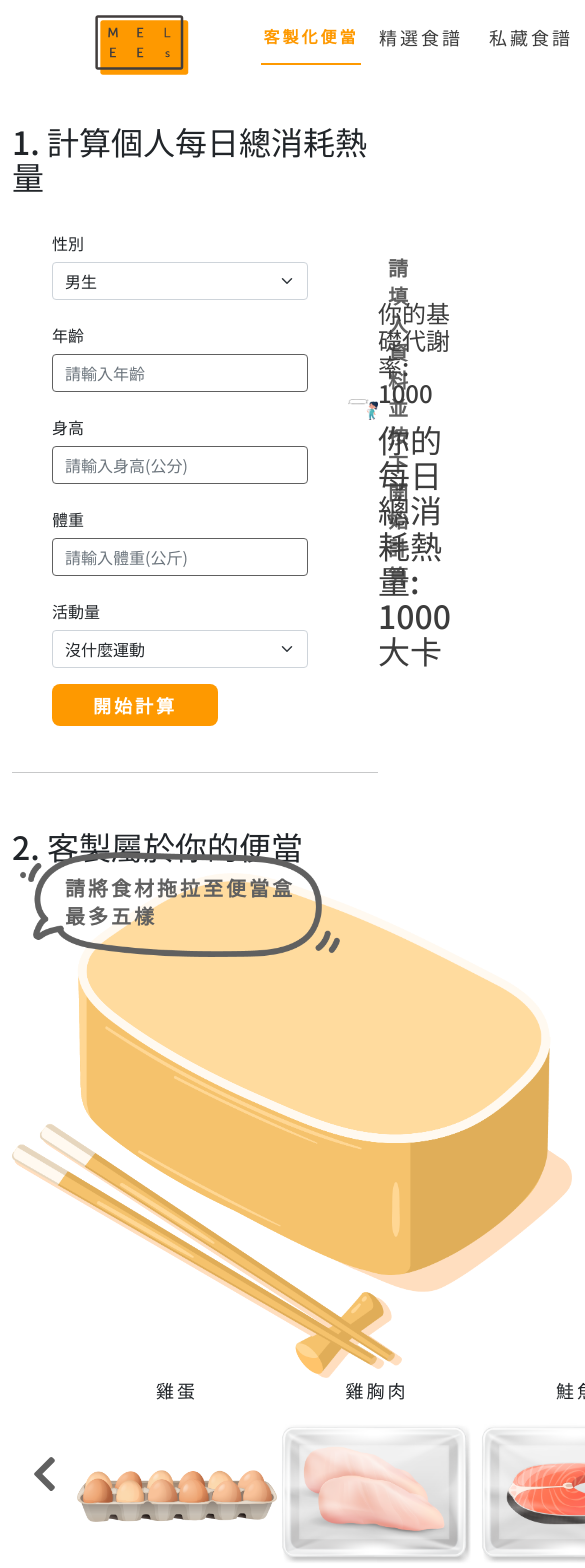
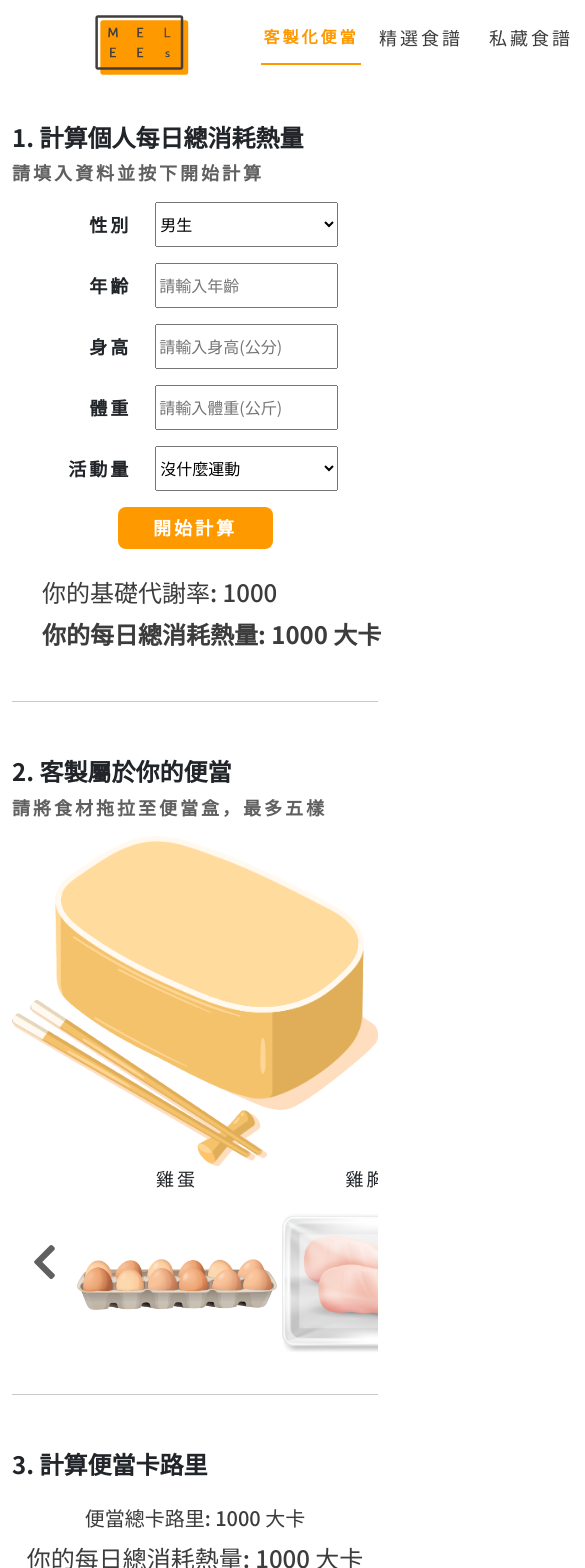
Before and after one commit to gemini497586/melees, a React (Create React App) app in the folder frontend/: page / in a window 390 px wide. Shown: the top 1568 px of the page, 585 px wide, since content can reach past the window. Built offline with nearby package versions, Linux system fonts and the light colour scheme.

Commit message:
修改box RWD

```diff
--- a/frontend/src/pages/box/Box.js
+++ b/frontend/src/pages/box/Box.js
@@ -7,6 +7,7 @@ import Table from '../../component/Table'
 import CardRecipe from '../../component/CardRecipe'
 import CardShopping from '../../component/CardShopping'
 import BoxUp from '../../images/box_up.png'
+import BoxDown from '../../images/box_down.png'
 import Woman from '../../images/box_woman.png'
 import Man from '../../images/box_man.png'
 import dialog from '../../images/dialog_1.png'
@@ -63,29 +64,34 @@ function Box() {
         {/* 第一段 */}
         <div className="container b-step">
           <h4 className="b-title">1. 計算個人每日總消耗熱量</h4>
-          <div className="d-flex ">
+          <p className="font-700L b-note">請填入資料並按下開始計算</p>
+          <div className="b-page1">
             {/* 左邊表單 */}
-            <div className="col-md-5 b-page1-calc">
-              <form>
+            <div className="col-12 col-md-5 b-page1-calc">
+              <form className="d-flex flex-column">
                 <Input />
-                <button className="font-700M b-btn" onClick={handleSubmit}>
+                {/* <button className="font-700M b-btn" onClick={handleSubmit}>
                   開始計算
-                </button>
+                </button> */}
               </form>
             </div>
             {/* 右邊介紹 */}
-            <div className="col-md-7 b-page1-right">
+            <div className="col-12 col-md-7 b-page1-right">
+              <div className="b-page1-text">
                 <div className="b-page1-image">
                   <p className="font-700L b-page1-note">
                     請填入資料並按下開始計算
                   </p>
-                <img className="b-contain-fit" src={Woman} alt="woman" />
+                  <img
+                    className="b-contain-fit b-page1-woman"
+                    src={Woman}
+                    alt="woman"
+                  />
                 </div>
-              <div className="b-page1-text">
                 <h5 className="pb-2">
                   你的基礎代謝率: <span>1000</span>
                 </h5>
-                <h4>
+                <h4 className="b-page1-cal">
                   你的每日總消耗熱量: <span>1000</span> 大卡
                 </h4>
               </div>
@@ -96,7 +102,8 @@ function Box() {
         {/* 第二段 */}
         <div className="b-customized b-step">
           <div className="container position-relative">
-            <h4>2. 客製屬於你的便當</h4>
+            <h4 className="b-title">2. 客製屬於你的便當</h4>
+            <p className="font-700L b-note">請將食材拖拉至便當盒，最多五樣</p>
             <div className="b-page2-image">
               <p className="font-700L b-page2-note">
                 請將食材拖拉至便當盒
@@ -105,8 +112,13 @@ function Box() {
               </p>
               <img className="b-contain-fit" src={dialog} alt="dialog" />
             </div>
-            <div className="b-page2-bento">
+            <div className="col-12">
+              <div className="b-page2-box">
+                <div className="b-page2-box-up">
                   <img src={BoxUp} alt="BoxUp" class="b-cover-fit" />
+                </div>
+                <img src={BoxDown} alt="BoxDown" class="b-cover-fit" />
+              </div>
             </div>
             <div className="b-page2-menu">
               <FontAwesomeIcon icon="chevron-left" className="chevron" />
@@ -120,10 +132,9 @@ function Box() {
         {/* 第三段 */}
         <div className="container b-step">
           <h4 className="b-title">3. 計算便當卡路里</h4>
-          <div className="d-flex justify-content-between b-page3">
+          <div className="b-page3">
             {/* 左邊 */}
             <div className="col-12 col-md-6 b-page3-left">
-              <div className="b-page3-image">
               <div className="b-page3-text">
                 <h6 className="pb-2">
                   便當總卡路里: <span>1000</span> 大卡
@@ -132,6 +143,7 @@ function Box() {
                   你的每日總消耗熱量: <span>1000</span> 大卡
                 </h5>
               </div>
+              <div className="b-page3-image b-page3-man">
                 <img className="b-contain-fit" src={Man} alt="Man" />
               </div>
               <div className="b-page3-btn">
@@ -151,6 +163,7 @@ function Box() {
             </div>
           </div>
         </div>
+        {/* 最下面推薦食譜 商品 */}
         <CardRecipe />
         {/* <br /> */}
         <CardShopping />
--- a/frontend/src/pages/box/Input.js
+++ b/frontend/src/pages/box/Input.js
@@ -9,13 +9,12 @@ function Input(props) {
   const [active, setActive] = useState('')
   return (
     <>
-      <div className="mb-3 row">
-        <label htmlFor="weight" className="col-md-3 col-form-label">
+      <div className="mb-3 row align-items-center">
+        <label htmlFor="weight" className="col-4 font-700M">
           性別
         </label>
-        <div className="col-md-9">
+        <div className="col-8">
           <select
-            className="form-select"
             value={gender}
             onChange={(e) => {
               setGender(e.target.value)
@@ -27,16 +26,15 @@ function Input(props) {
           </select>
         </div>
       </div>
-      <div className="mb-3 row">
-        <label htmlFor="age" className="col-sm-3 col-form-label">
+      <div className="mb-3 row align-items-center">
+        <label htmlFor="age" className="col-4 font-700M">
           年齡
         </label>
-        <div className="col-sm-9">
+        <div className="col-8">
           <input
             type="number"
             name="age"
             value={age}
-            className="form-control"
             placeholder="請輸入年齡"
             min="0"
             onChange={(e) => {
@@ -45,16 +43,15 @@ function Input(props) {
           />
         </div>
       </div>
-      <div className="mb-3 row">
-        <label htmlFor="heigh" className="col-sm-3 col-form-label">
+      <div className="mb-3 row align-items-center">
+        <label htmlFor="heigh" className="col-4 font-700M">
           身高
         </label>
-        <div className="col-sm-9">
+        <div className="col-8">
           <input
             type="number"
             name="heigh"
             value={height}
-            className="form-control"
             placeholder="請輸入身高(公分)"
             min="0"
             onChange={(e) => {
@@ -63,16 +60,15 @@ function Input(props) {
           />
         </div>
       </div>
-      <div className="mb-3 row">
-        <label htmlFor="weight" className="col-sm-3 col-form-label">
+      <div className="mb-3 row align-items-center">
+        <label htmlFor="weight" className="col-4 font-700M">
           體重
         </label>
-        <div className="col-sm-9">
+        <div className="col-8">
           <input
             type="number"
             name="weight"
             value={weight}
-            className="form-control"
             placeholder="請輸入體重(公斤)"
             min="0"
             onChange={(e) => {
@@ -81,13 +77,12 @@ function Input(props) {
           />
         </div>
       </div>
-      <div className="mb-3 row">
-        <label htmlFor="Active" className="col-sm-3 col-form-label">
+      <div className="mb-3 row align-items-center">
+        <label htmlFor="Active" className="col-4 font-700M">
           活動量
         </label>
-        <div className="col-sm-9">
+        <div className="col-8">
           <select
-            className="form-select"
             value={active}
             onChange={(e) => {
               setActive(e.target.value)
@@ -102,6 +97,9 @@ function Input(props) {
           </select>
         </div>
       </div>
+      <div className="row">
+        <button className="font-700M b-btn">開始計算</button>
+      </div>
     </>
   )
 }
--- a/frontend/src/style/box.css
+++ b/frontend/src/style/box.css
@@ -22,12 +22,11 @@
   padding-bottom: 30px;
   margin: 0;
 }
-
 /* 按鈕們 */
 .b-btn {
   background: var(--color-primary);
   color: var(--color-white);
-  padding: 0 40px;
+  padding: 0 20px;
   height: 42px;
   border: 1px solid transparent;
   border-radius: 8px;
@@ -39,21 +38,61 @@
 .b-btnblue {
   background: var(--color-FBblue);
   color: var(--color-white);
-  padding: 0 40px;
+  padding: 0 20px;
   height: 42px;
   border: 1px solid transparent;
   border-radius: 8px;
 }
-
+@media screen and (max-width: 414px) {
+  .b-title,
+  .b-page1-cal {
+    display: block;
+    font-size: 24px;
+    line-height: 26.4px;
+    font-weight: 700;
+  }
+}
 /* 第一段 */
-
+.b-page1 {
+  display: flex;
+  justify-content: space-between;
+  align-items: flex-end;
+  padding-bottom: 30px;
+}
+.b-note {
+  color: var(--color-grey-800);
+  margin-top: -20px;
+  display: none;
+}
 .b-page1-calc {
-  margin-bottom: 30px;
   padding: 0 40px;
+  white-space: nowrap;
+}
+.b-page1-calc label {
+  text-align: end;
+}
+.b-page1-calc select,
+.b-page1-calc input {
+  width: 100%;
+  height: 45px;
+}
+.b-page1-calc button {
+  width: 50%;
+  margin: 0 auto;
 }
 .b-page1-right {
   position: relative;
-  padding-left: 30px;
+  margin-left: 30px;
+}
+.b-page1-text {
+  color: var(--color-grey-900);
+  position: relative;
+}
+.b-page1-image {
+  position: absolute;
+  bottom: 0px;
+  right: 100px;
+  height: 370px;
 }
 .b-page1-note {
   color: var(--color-grey-800);
@@ -61,15 +100,22 @@
   top: 30px;
   left: 40px;
 }
-.b-page1-image {
-  position: absolute;
-  right: 0;
-  height: 370px;
-}
-.b-page1-text {
-  color: var(--color-grey-900);
-  position: absolute;
-  bottom: 80px;
+@media screen and (max-width: 414px) {
+  .b-page1 {
+    display: block;
+  }
+  .b-page1-image {
+    display: none;
+  }
+  .b-note {
+    display: block;
+    font-size: 18px;
+    line-height: 25.2px;
+    letter-spacing: 3px;
+  }
+  .b-page1-right {
+    margin-top: 30px;
+  }
 }
 
 /* 第二段 */
@@ -89,11 +135,13 @@
   top: 45px;
   left: 45px;
 }
-.b-page2-bento {
+.b-page2-box {
+  position: relative;
   margin: 0 auto;
-  width: 560px;
-  background: url('../images/box_down.png') no-repeat;
-  background-size: 559px auto;
+  width: 40%;
+}
+.b-page2-box-up {
+  position: absolute;
 }
 .b-page2-menu {
   display: flex;
@@ -119,33 +167,67 @@
   text-align: center;
 }
 
+@media screen and (max-width: 414px) {
+  .b-page2-image {
+    display: none;
+  }
+  .b-page2-menu {
+    overflow: hidden;
+  }
+  .b-page2-box {
+    width: 100%;
+  }
+}
 /* 第三段 */
 .b-page3 {
+  display: flex;
+  justify-content: space-between;
+  align-items: flex-end;
   padding-bottom: 100px;
 }
 .b-page3-left {
+  justify-content: center;
   position: relative;
 }
 .b-page3-image {
-  position: absolute;
-  height: 350px;
-  left: 0;
+  height: 300px;
 }
 .b-page3-text {
   color: var(--color-grey-900);
   position: absolute;
-  left: 250px;
-  top: 45px;
+  left: 240px;
+  top: 28px;
 }
 .b-page3-btn {
-  position: absolute;
-  bottom: 0px;
-  left: 200px;
+  display: flex;
+  justify-content: flex-end;
 }
 .b-page3-right {
   height: 320px;
 }
 
+@media screen and (max-width: 414px) {
+  .b-page3 {
+    display: block;
+  }
+  .b-page3-man {
+    display: none;
+  }
+  .b-page3-image {
+    position: relative;
+    height: auto;
+  }
+  .b-page3-text {
+    position: relative;
+    left: 0;
+    top: 0;
+    text-align: center;
+  }
+  .b-page3-btn {
+    justify-content: center;
+    margin-bottom: 20px;
+  }
+}
 /* Modal */
 .b-modal {
   position: relative;
```
Lines whose indentation alone changed are shown as unchanged.
